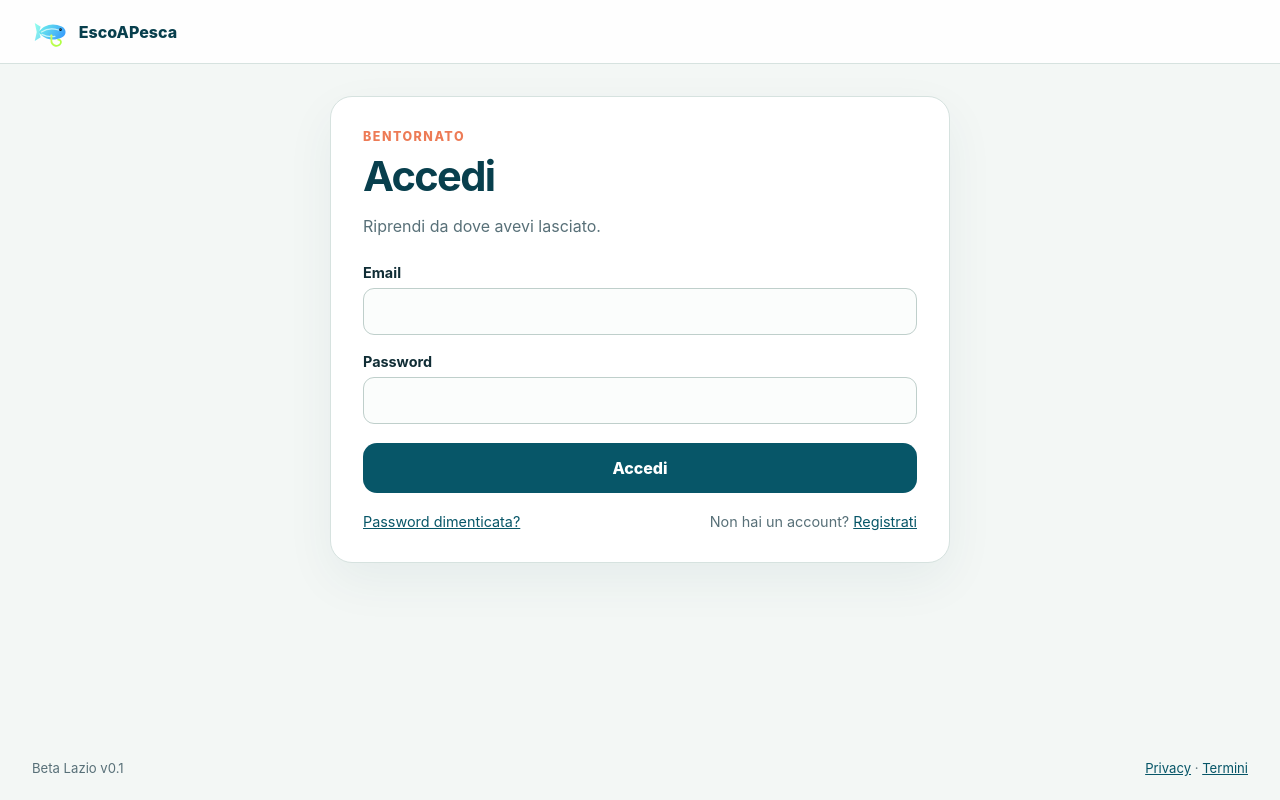
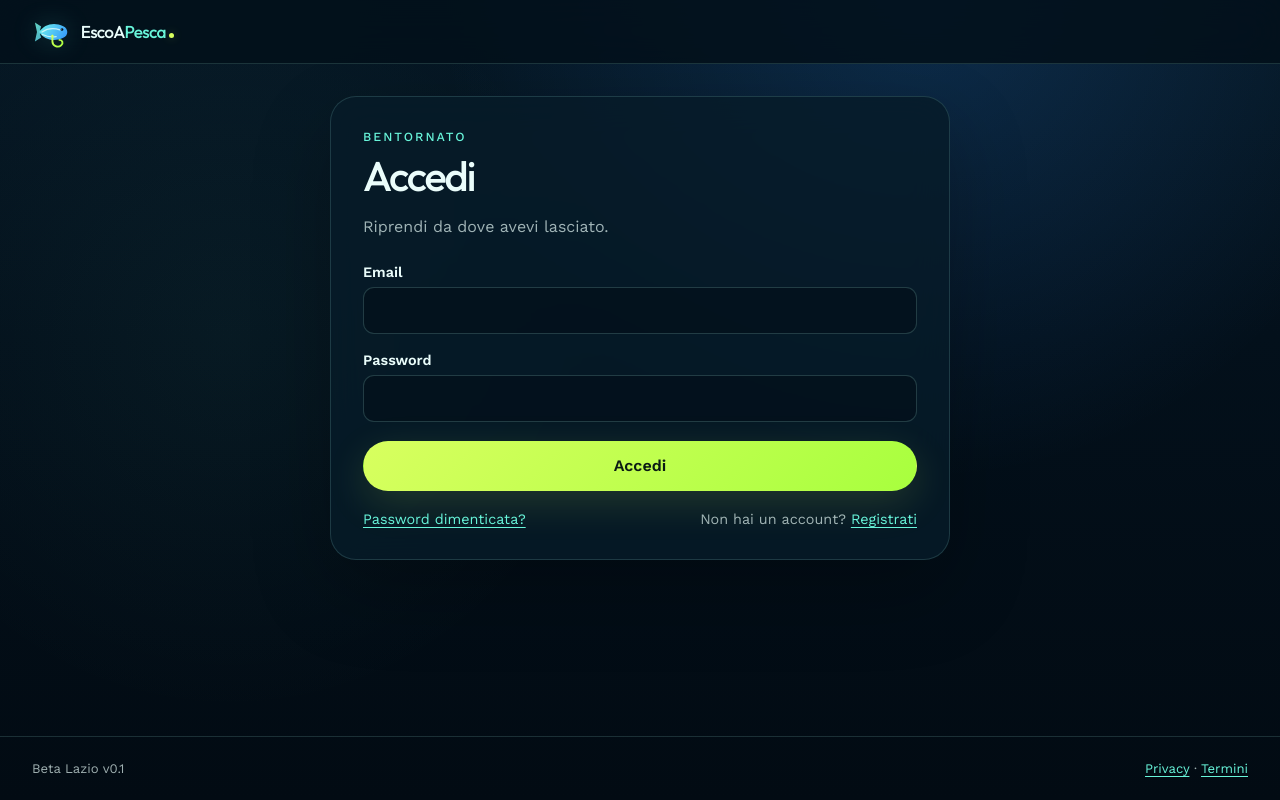
Before and after one commit to svendetti/escoapesca, a Next.js app in the folder web-app/: page /accedi in a window 1280 px wide. Built offline with nearby package versions, Linux system fonts and the light colour scheme; no server answers.

Commit message:
Align app branding and secure Next runtime

```diff
--- a/web-app/app/layout.tsx
+++ b/web-app/app/layout.tsx
@@ -4,11 +4,17 @@ import "../src/styles.css";
 export const metadata = {
   title: "EscoAPesca Beta",
   description: "Trova pescatori compatibili nel Lazio.",
+  themeColor: "#03101b",
 };
 
 export default function RootLayout({ children }: { children: ReactNode }) {
   return (
     <html lang="it">
+      <head>
+        <link rel="preconnect" href="https://fonts.googleapis.com" />
+        <link rel="preconnect" href="https://fonts.gstatic.com" crossOrigin="anonymous" />
+        <link rel="stylesheet" href="https://fonts.googleapis.com/css2?family=Outfit:wght@400;500;600&family=Work+Sans:wght@400;500;600&display=swap" />
+      </head>
       <body>{children}</body>
     </html>
   );
--- a/web-app/index.html
+++ b/web-app/index.html
@@ -3,7 +3,10 @@
   <head>
     <meta charset="UTF-8" />
     <meta name="viewport" content="width=device-width, initial-scale=1.0" />
-    <meta name="theme-color" content="#083f4d" />
+    <meta name="theme-color" content="#03101b" />
+    <link rel="preconnect" href="https://fonts.googleapis.com" />
+    <link rel="preconnect" href="https://fonts.gstatic.com" crossorigin />
+    <link rel="stylesheet" href="https://fonts.googleapis.com/css2?family=Outfit:wght@400;500;600&family=Work+Sans:wght@400;500;600&display=swap" />
     <meta name="description" content="EscoAPesca: trova pescatori compatibili nel Lazio." />
     <title>EscoAPesca Beta</title>
   </head>
--- a/web-app/package.json
+++ b/web-app/package.json
@@ -15,7 +15,7 @@
   },
   "dependencies": {
     "@supabase/supabase-js": "2.112.3",
-    "next": "16.2.6",
+    "next": "16.3.0",
     "react": "19.2.6",
     "react-dom": "19.2.6",
     "react-router-dom": "7.18.2"
--- a/web-app/src/components/AppLayout.tsx
+++ b/web-app/src/components/AppLayout.tsx
@@ -16,7 +16,7 @@ export function AppLayout() {
       <header className="topbar">
         <Link className="brand" to="/" aria-label="EscoAPesca home">
           <img src="/logo-escoapesca.svg" alt="" />
-          <span>EscoAPesca</span>
+          <span>EscoA<b>Pesca</b><i aria-hidden="true" /></span>
         </Link>
         {user && (
           <nav aria-label="Navigazione principale">
--- a/web-app/src/styles.css
+++ b/web-app/src/styles.css
@@ -160,3 +160,85 @@ legend { color: var(--ocean-dark); font-size: 1.15rem; font-weight: 850; padding
 @media (prefers-reduced-motion: reduce) {
   *, *::before, *::after { scroll-behavior: auto !important; transition: none !important; }
 }
+
+/* Identità condivisa con www.escoapesca.it */
+:root {
+  color: #eafdfb;
+  background: #03101b;
+  color-scheme: dark;
+  font-family: "Work Sans", ui-sans-serif, system-ui, sans-serif;
+  --ink: #eafdfb;
+  --muted: rgba(234, 253, 251, .68);
+  --ocean: #68f5da;
+  --ocean-dark: #eafdfb;
+  --foam: rgba(104, 245, 218, .12);
+  --signal: #d8ff5f;
+  --line: rgba(156, 235, 225, .16);
+  --white: rgba(7, 27, 41, .88);
+  --danger: #ff8793;
+  --success: #8df2bd;
+}
+
+body {
+  background:
+    radial-gradient(circle at 72% 0%, rgba(47, 143, 255, .18), transparent 30rem),
+    linear-gradient(180deg, #061825 0%, #03101b 42%, #020b13 100%);
+}
+
+a { color: var(--ocean); text-underline-offset: 3px; }
+.app-shell { background: radial-gradient(circle at 18% 42%, rgba(104, 245, 218, .045), transparent 24rem); }
+.topbar { backdrop-filter: blur(18px); background: rgba(3, 16, 27, .88); }
+.brand { color: var(--ink); font: 500 1.08rem "Outfit", sans-serif; letter-spacing: -.045em; }
+.brand img { filter: drop-shadow(0 0 12px rgba(104, 245, 218, .18)); height: 40px; width: 40px; }
+.brand > span { align-items: baseline; display: inline-flex; }
+.brand b { color: var(--ocean); font-weight: 500; }
+.brand i { background: var(--signal); border-radius: 50%; box-shadow: 0 0 10px rgba(216, 255, 95, .3); height: 5px; margin-left: .22rem; width: 5px; }
+.topbar nav a, .link-button { color: var(--muted); font-weight: 500; }
+.topbar nav a.active { color: var(--ink); text-decoration-color: var(--ocean); }
+
+h1 { color: var(--ink); font-family: "Outfit", sans-serif; font-weight: 500; letter-spacing: -.05em; }
+h2, legend { color: var(--ink); font-family: "Outfit", sans-serif; font-weight: 500; }
+.eyebrow { color: var(--ocean); font-weight: 500; letter-spacing: .16em; }
+.welcome > p, .auth-card > p, .profile-heading p { color: var(--muted); }
+
+.button { border-radius: 999px; font-weight: 600; }
+.button-primary { background: linear-gradient(135deg, var(--signal), #a8ff3e); box-shadow: 0 12px 40px rgba(216, 255, 95, .14); color: #0b1b14; }
+.button-primary:hover:not(:disabled) { background: linear-gradient(135deg, var(--signal), #a8ff3e); box-shadow: 0 16px 46px rgba(216, 255, 95, .22); filter: brightness(1.04); }
+.button-secondary { background: rgba(104, 245, 218, .05); border-color: rgba(104, 245, 218, .24); color: var(--ink); }
+
+.auth-card {
+  backdrop-filter: blur(18px);
+  background: rgba(7, 27, 41, .82);
+  border-color: var(--line);
+  border-radius: 26px;
+  box-shadow: 0 32px 80px rgba(0, 0, 0, .24);
+}
+
+input, select, textarea {
+  background: rgba(3, 16, 27, .72);
+  border-color: rgba(156, 235, 225, .2);
+}
+input:focus, select:focus, textarea:focus { border-color: var(--ocean); box-shadow: 0 0 0 3px rgba(104, 245, 218, .12); }
+
+fieldset {
+  backdrop-filter: blur(12px);
+  background: rgba(7, 27, 41, .76);
+  border-color: var(--line);
+  border-radius: 22px;
+  box-shadow: 0 24px 60px rgba(0, 0, 0, .12);
+}
+
+.completion-badge { background: rgba(216, 255, 95, .1); color: var(--signal); }
+.completion-badge.complete { background: rgba(104, 245, 218, .1); color: var(--success); }
+.choice-chip span, .trip-type-card > span { background: rgba(255, 255, 255, .035); border-color: var(--line); font-weight: 500; }
+.choice-chip.selected span, .trip-type-card.selected > span { background: var(--foam); border-color: var(--ocean); color: var(--ink); }
+.sticky-save { background: linear-gradient(to top, #03101b 72%, transparent); }
+.avatar { background: var(--foam); border-color: #03101b; color: var(--ocean); }
+.success-mark { background: rgba(104, 245, 218, .12); color: var(--success); }
+
+.notice-error { background: rgba(255, 107, 122, .1); border-color: rgba(255, 135, 147, .4); color: #ffc0c6; }
+.notice-success { background: rgba(104, 245, 218, .09); border-color: rgba(104, 245, 218, .34); color: #b8ffea; }
+.notice-info { background: rgba(47, 143, 255, .1); border-color: rgba(104, 245, 218, .24); color: #c7f9f1; }
+.config-warning { background: #3b350d; border-color: #68601e; color: #fff1a6; }
+
+footer { border-top: 1px solid var(--line); margin-top: 2rem; }
```
Also changed, not shown: 1 other file (tests, documents, lock files or other folders).
